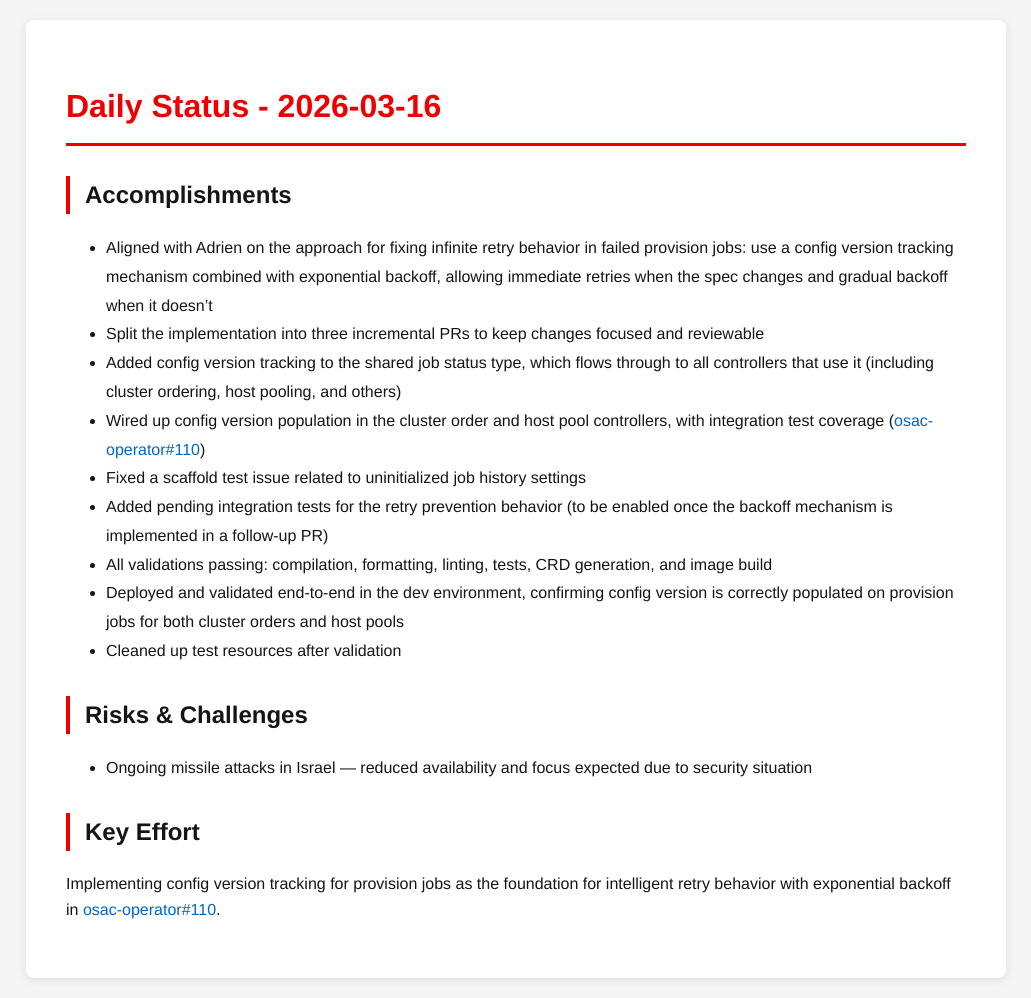
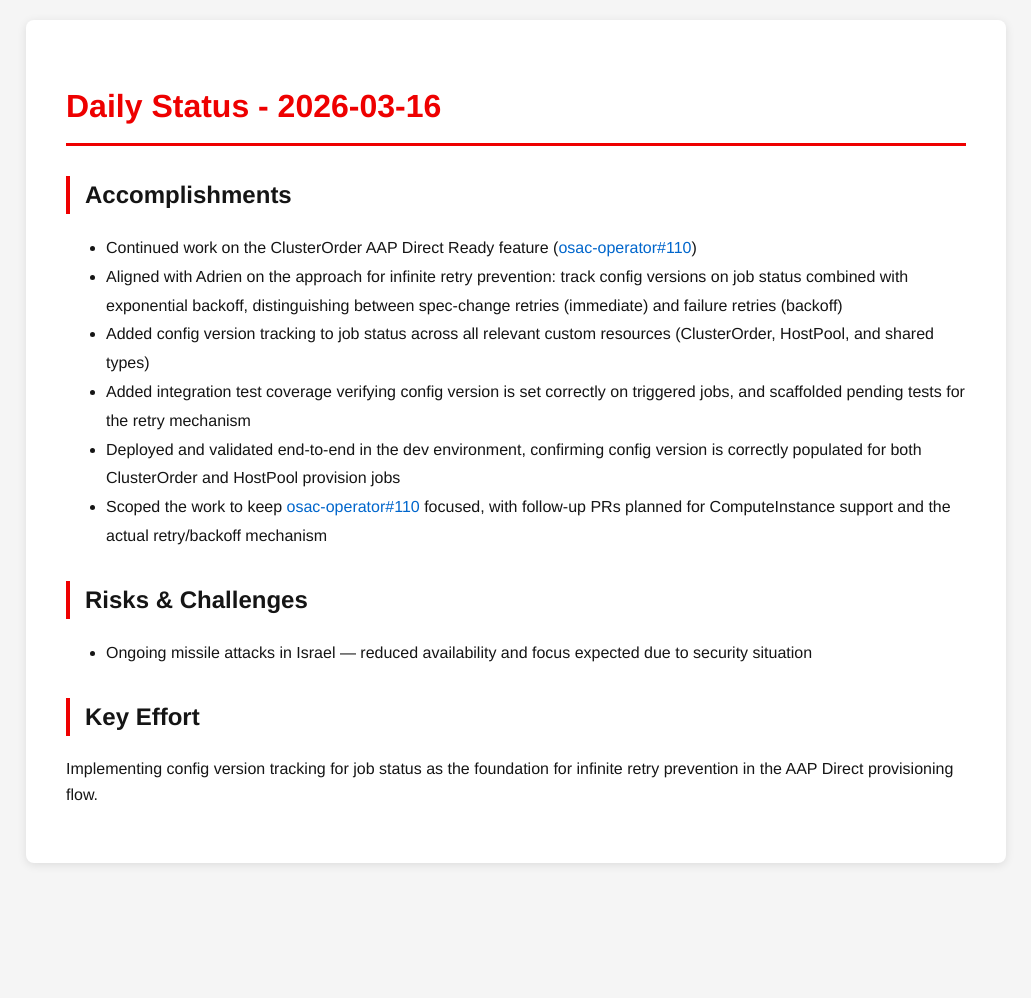
Before and after one commit to tzvatot/daily-status, a Jekyll site: the page built from 2026-03-16.md, in a window 1280 px wide. Shown: the whole page, without its empty margins (124-1155 px from the left). Built offline with Jekyll 4.4.1, drawn with Linux system fonts in a browser that asks for light colours; after the commit the page ends 900 px from its top, so only the background shows below that.

Commit message:
Daily status update - 2026-03-16

```diff
--- a/2026-03-16.md
+++ b/2026-03-16.md
@@ -7,18 +7,15 @@ date: 2026-03-16
 # Daily Status - 2026-03-16
 
 ## Accomplishments
-- Aligned with Adrien on the approach for fixing infinite retry behavior in failed provision jobs: use a config version tracking mechanism combined with exponential backoff, allowing immediate retries when the spec changes and gradual backoff when it doesn't
-- Split the implementation into three incremental PRs to keep changes focused and reviewable
-- Added config version tracking to the shared job status type, which flows through to all controllers that use it (including cluster ordering, host pooling, and others)
-- Wired up config version population in the cluster order and host pool controllers, with integration test coverage ([osac-operator#110](https://github.com/osac-project/osac-operator/pull/110))
-- Fixed a scaffold test issue related to uninitialized job history settings
-- Added pending integration tests for the retry prevention behavior (to be enabled once the backoff mechanism is implemented in a follow-up PR)
-- All validations passing: compilation, formatting, linting, tests, CRD generation, and image build
-- Deployed and validated end-to-end in the dev environment, confirming config version is correctly populated on provision jobs for both cluster orders and host pools
-- Cleaned up test resources after validation
+- Continued work on the ClusterOrder AAP Direct Ready feature ([osac-operator#110](https://github.com/osac-project/osac-operator/pull/110))
+- Aligned with Adrien on the approach for infinite retry prevention: track config versions on job status combined with exponential backoff, distinguishing between spec-change retries (immediate) and failure retries (backoff)
+- Added config version tracking to job status across all relevant custom resources (ClusterOrder, HostPool, and shared types)
+- Added integration test coverage verifying config version is set correctly on triggered jobs, and scaffolded pending tests for the retry mechanism
+- Deployed and validated end-to-end in the dev environment, confirming config version is correctly populated for both ClusterOrder and HostPool provision jobs
+- Scoped the work to keep [osac-operator#110](https://github.com/osac-project/osac-operator/pull/110) focused, with follow-up PRs planned for ComputeInstance support and the actual retry/backoff mechanism
 
 ## Risks & Challenges
 - Ongoing missile attacks in Israel — reduced availability and focus expected due to security situation
 
 ## Key Effort
-Implementing config version tracking for provision jobs as the foundation for intelligent retry behavior with exponential backoff in [osac-operator#110](https://github.com/osac-project/osac-operator/pull/110).
+Implementing config version tracking for job status as the foundation for infinite retry prevention in the AAP Direct provisioning flow.
```
